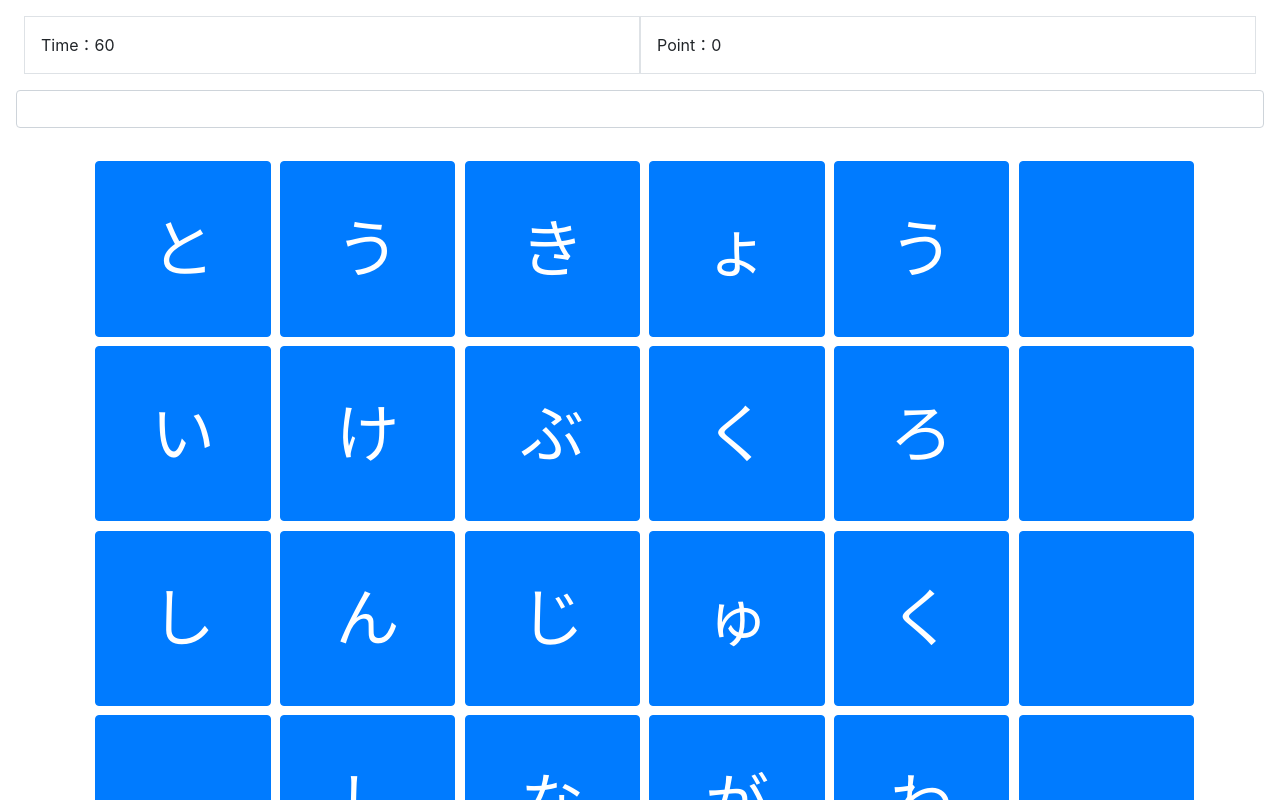
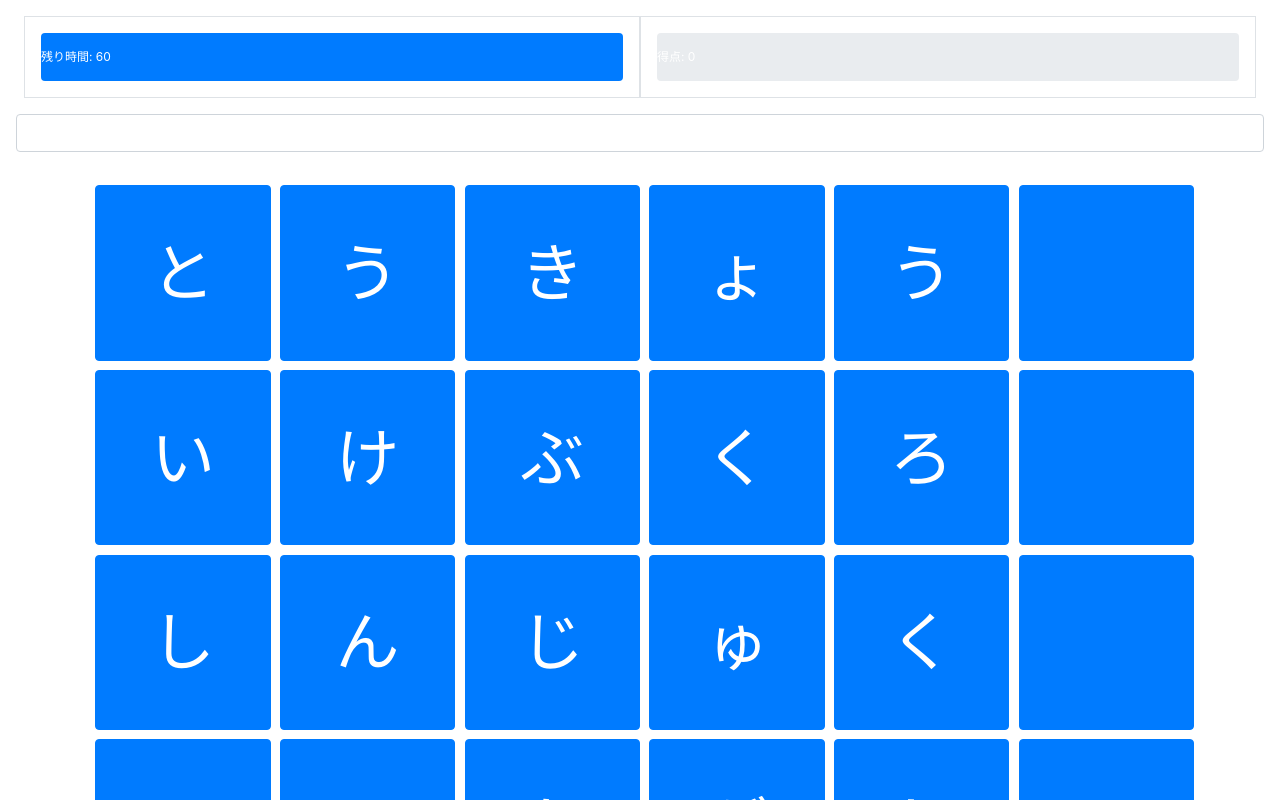
Before and after one commit to nrck/TwiPiTan, a Vue app: page / in a window 1280 px wide. Shown: the top 800 px of the page. Built offline with nearby package versions, Linux system fonts and the light colour scheme.

Commit message:
change: プログレスバーの追加

```diff
--- a/src/components/BarAndNumber.vue
+++ b/src/components/BarAndNumber.vue
@@ -1,11 +1,13 @@
 <template>
   <div>
-    <span>{{ label }}：{{ value }}</span>
+    <b-progress :max="this.max" height="3rem">
+      <b-progress-bar class="text-left" :value="this.value">{{ label }}: {{ value }}</b-progress-bar>
+    </b-progress>
   </div>
 </template>
 
 <script lang="ts">
-import { Prop, Component, Vue } from 'vue-property-decorator';
+import { Prop, Component, Vue } from "vue-property-decorator";
 
 @Component
 export default class BarAndNumber extends Vue {
--- a/src/views/TwiPiTan.vue
+++ b/src/views/TwiPiTan.vue
@@ -1,8 +1,8 @@
 <template>
   <div class="TwiPiTan m-3">
     <div class="row m-2">
-      <BarAndNumber class="w-50 p-3 border" max="60" :value="lastTime" label="Time"/>
-      <BarAndNumber class="w-50 p-3 border" max="100" :value="point" label="Point"/>
+      <BarAndNumber class="w-50 p-3 border" max="60" :value="lastTime" label="残り時間"/>
+      <BarAndNumber class="w-50 p-3 border" max="10000" :value="point" label="得点"/>
     </div>
 
     <b-form-input class="mt-3 mb-3" :value="this.answer"></b-form-input>
```
